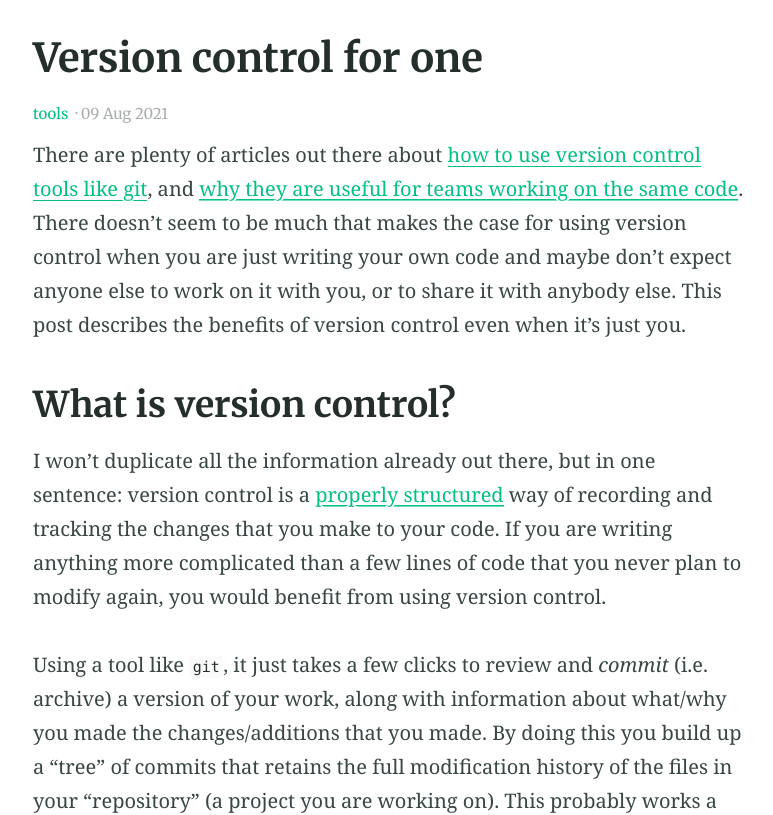
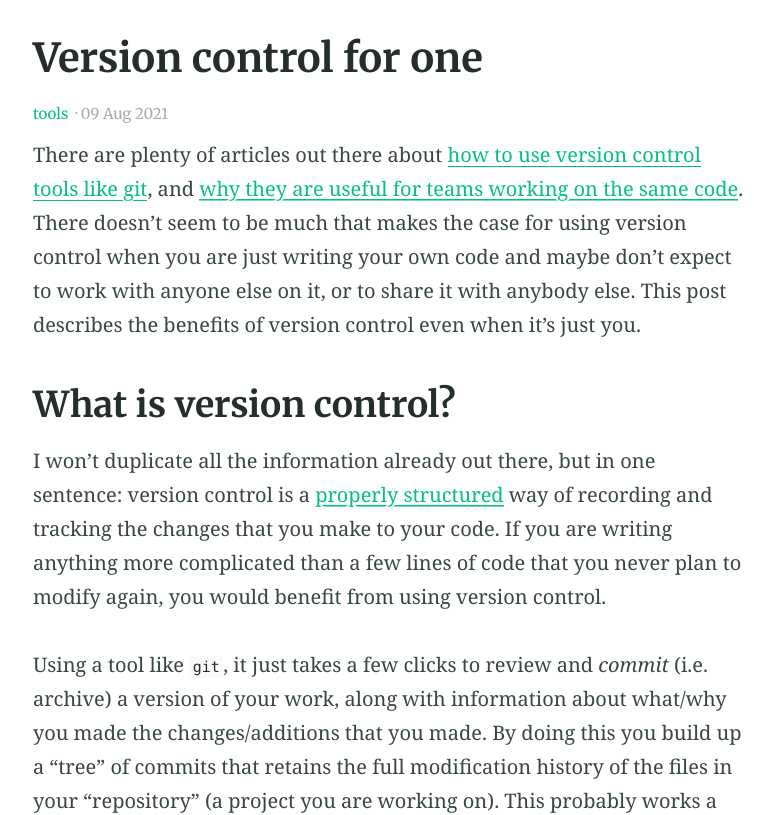
Before and after one commit to jmtayloruk/jmtayloruk.github.io, a Jekyll site: the page built from _posts/2021-08-09-version-control-for-one.md, in a window 1280 px wide and 900 px high, scrolled down 327 px, cut to the strip 85-900 px from the top of the window. Shown: the whole strip, without its empty margins (250-1023 px from the left). Built offline with Jekyll 4.4.1, drawn with Linux system fonts in a browser that asks for light colours; part of the change alters nothing that is shown.

```diff
--- a/_config.yml
+++ b/_config.yml
@@ -39,15 +39,13 @@ paginate: 2 # jekyll-paginate > items per page
 paginate_path: blog/page:num # jekyll-paginate > blog page
 jekyll-mentions: https://twitter.com # jekyll-mentions > service used when @replying
 twitter:
-  username: DavidDarnes # jekyll-seo-tag > Owners twitter username
-author: DavidDarnes # jekyll-seo-tag > default author
+  username: jtimaging # jekyll-seo-tag > Owners twitter username
+author: JonathanTaylor # jekyll-seo-tag > default author
 social: # jekyll-seo-tag > social overrides
-  name: David Darnes # jekyll-seo-tag > real name
+  name: Jonathan Taylor # jekyll-seo-tag > real name
   links:  # jekyll-seo-tag > social aliases (sameAs)
-    - https://twitter.com/DavidDarnes
-    - https://www.facebook.com/daviddarnes
-    - https://www.linkedin.com/in/daviddarnes
-    - https://github.com/daviddarnes
+    - https://twitter.com/jtimaging
+    - https://github.com/jmtayloruk
 # markdown: CommonMark # Markdown parse settings, CommonMark performs slightly better an others in build time
 # commonmark:
   # options: ["SMART", "FOOTNOTES"]
--- a/_includes/nav-share.html
+++ b/_includes/nav-share.html
@@ -15,7 +15,7 @@
         {%- if id contains "reddit" %}https://reddit.com/submit?url={{ url }}&title={{ page.title }}&resubmit=true{% endif -%}
         {%- if id contains "hackernews" %}https://news.ycombinator.com/submitlink?u={{ url }}&t={{ page.title }}{% endif -%}
         {%- if id contains "designernews" %}https://www.designernews.co/submit?url={{ url }}&title={{ page.title }}{% endif -%}
-        {%- if id contains "email" %}mailto:?subject={{ page.title }}&body={{ url | prepend: "Hey, check out this: "}}{% endif -%}
+        {%- if id contains "email" %}mailto:?subject={{ page.title }}&body={{ url | prepend: "Check out this blog post: "}}{% endif -%}
       {% endcapture %}
 
       {% include button.html text=name icon=id link=share_link color=color %}
--- a/_posts/2021-08-09-version-control-for-one.md
+++ b/_posts/2021-08-09-version-control-for-one.md
@@ -6,7 +6,7 @@ feature_image: "https://picsum.photos/2560/600?image=872"
 ---
 
 There are plenty of articles out there about [how to use version control tools like git](https://journals.plos.org/ploscompbiol/article?id=10.1371/journal.pcbi.1004668), and [why they are useful for teams working on the same code](https://www.atlassian.com/git/tutorials/why-git#git-for-developers).
-There doesn't seem to be much that makes the case for using version control when you are just writing your own code and maybe don't expect anyone else to work on it with you, or to share it with anybody else.
+There doesn't seem to be much that makes the case for using version control when you are just writing your own code and maybe don't expect to work with anyone else on it, or to share it with anybody else.
 This post describes the benefits of version control even when it's just you.
 
 ## What is version control?
```
